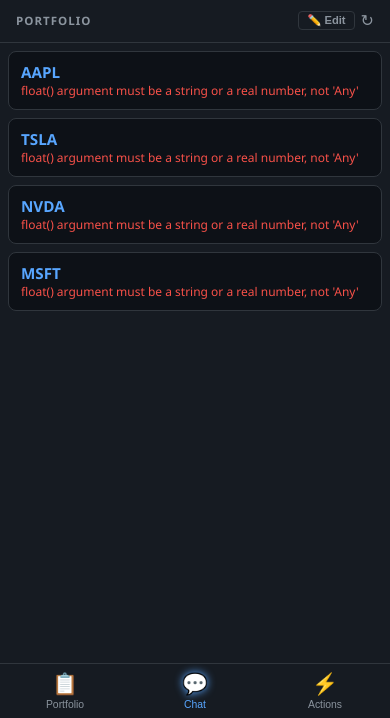
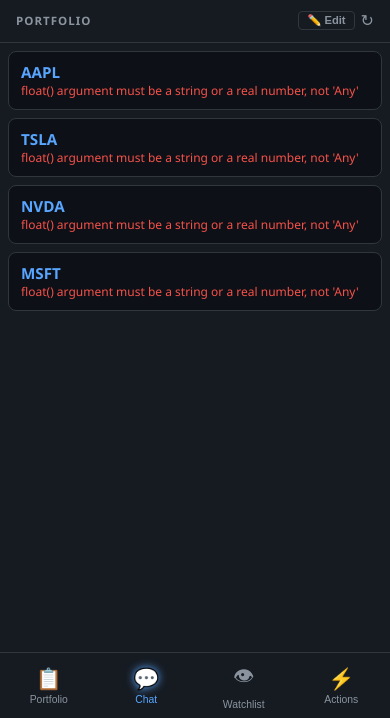
Before and after one commit to kiranguyen88/trading-sentinel, a Flask app: page / in a window 390 px wide. Shown: the part 126-844 px from the top of the page. Run offline with Flask 3, Linux system fonts and the light colour scheme.

Commit message:
feat: add Watchlist tab to mobile bottom nav
- CSS: .breadth-panel.active fills screen on mobile (position absolute, inset 0)
- HTML: add Watchlist (👁) tab between Chat and Actions in bottom nav
- JS: switchTab handles 'watchlist' — toggles .active on .breadth-panel

Co-Authored-By: Claude Sonnet 4.6 <noreply@anthropic.com>

```diff
--- a/templates/index.html
+++ b/templates/index.html
@@ -262,8 +262,13 @@
       .charts-panel { padding: 8px 10px; gap: 8px; }
       .chart-card { min-width: 160px; padding: 8px; }
 
-      /* Hide right watchlist panel on mobile (accessible via left sidebar tab) */
+      /* Watchlist right panel — hidden by default, shown via tab */
       .breadth-panel { display: none; }
+      .breadth-panel.active {
+        position: absolute; inset: 0; width: 100%;
+        display: flex; flex-direction: column; z-index: 1;
+        border-left: none;
+      }
 
       /* Content row becomes tab-based */
       .content-row { position: relative; }
@@ -481,6 +486,9 @@ Quick starts:
   <button class="nav-tab active" id="nav-chat" onclick="switchTab('chat')">
     <span class="nav-icon">💬</span>Chat
   </button>
+  <button class="nav-tab" id="nav-watchlist" onclick="switchTab('watchlist')">
+    <span class="nav-icon">👁</span>Watchlist
+  </button>
   <button class="nav-tab" id="nav-actions" onclick="switchTab('actions')">
     <span class="nav-icon">⚡</span>Actions
   </button>
@@ -507,10 +515,12 @@ Quick starts:
       document.getElementById('tab-actions-sheet').style.display = 'flex';
       return;
     }
-    const sidebar  = document.getElementById('tab-portfolio');
-    const chat     = document.getElementById('tab-chat');
-    sidebar.classList.toggle('active', tab === 'portfolio');
-    chat.classList.toggle('active',    tab === 'chat');
+    const sidebar   = document.getElementById('tab-portfolio');
+    const chat      = document.getElementById('tab-chat');
+    const watchlist = document.querySelector('.breadth-panel');
+    sidebar.classList.toggle('active',   tab === 'portfolio');
+    chat.classList.toggle('active',      tab === 'chat');
+    watchlist.classList.toggle('active', tab === 'watchlist');
     document.querySelectorAll('.nav-tab').forEach(t => t.classList.remove('active'));
     document.getElementById('nav-' + tab)?.classList.add('active');
   }
```
